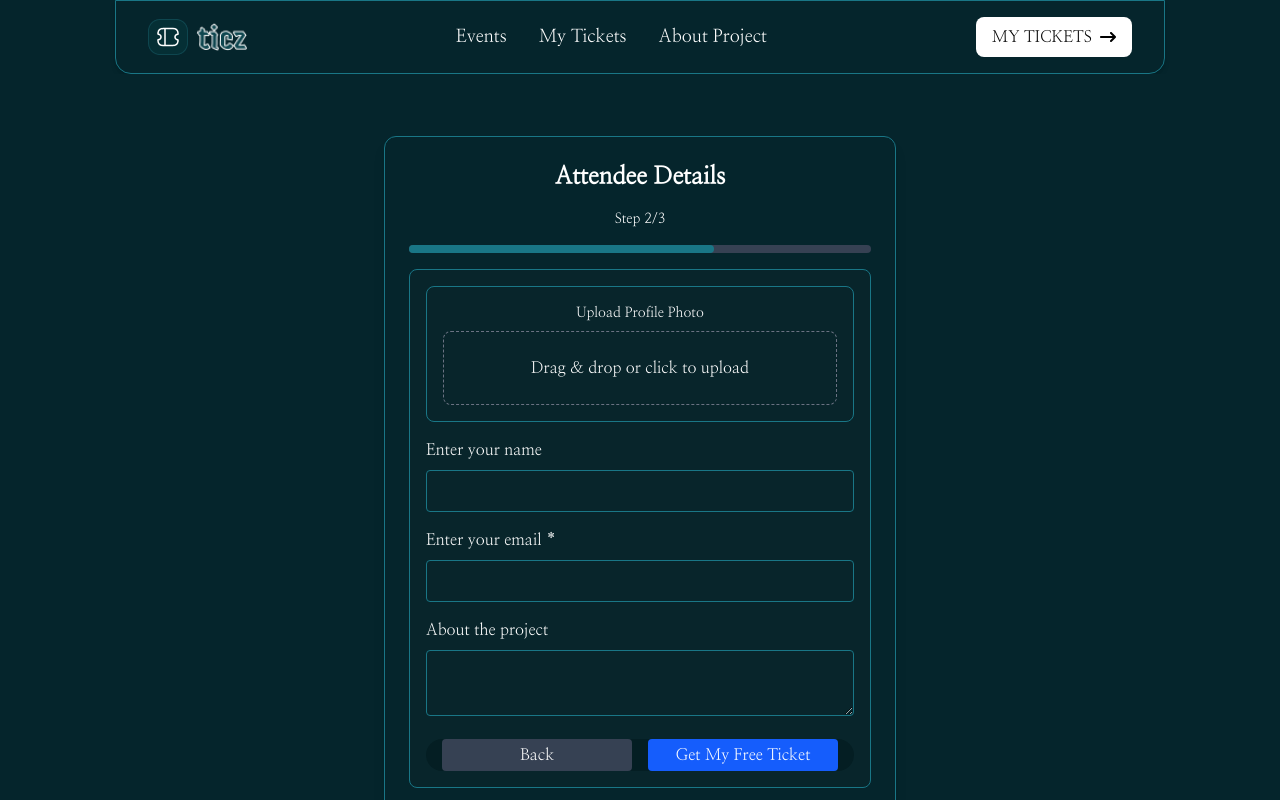
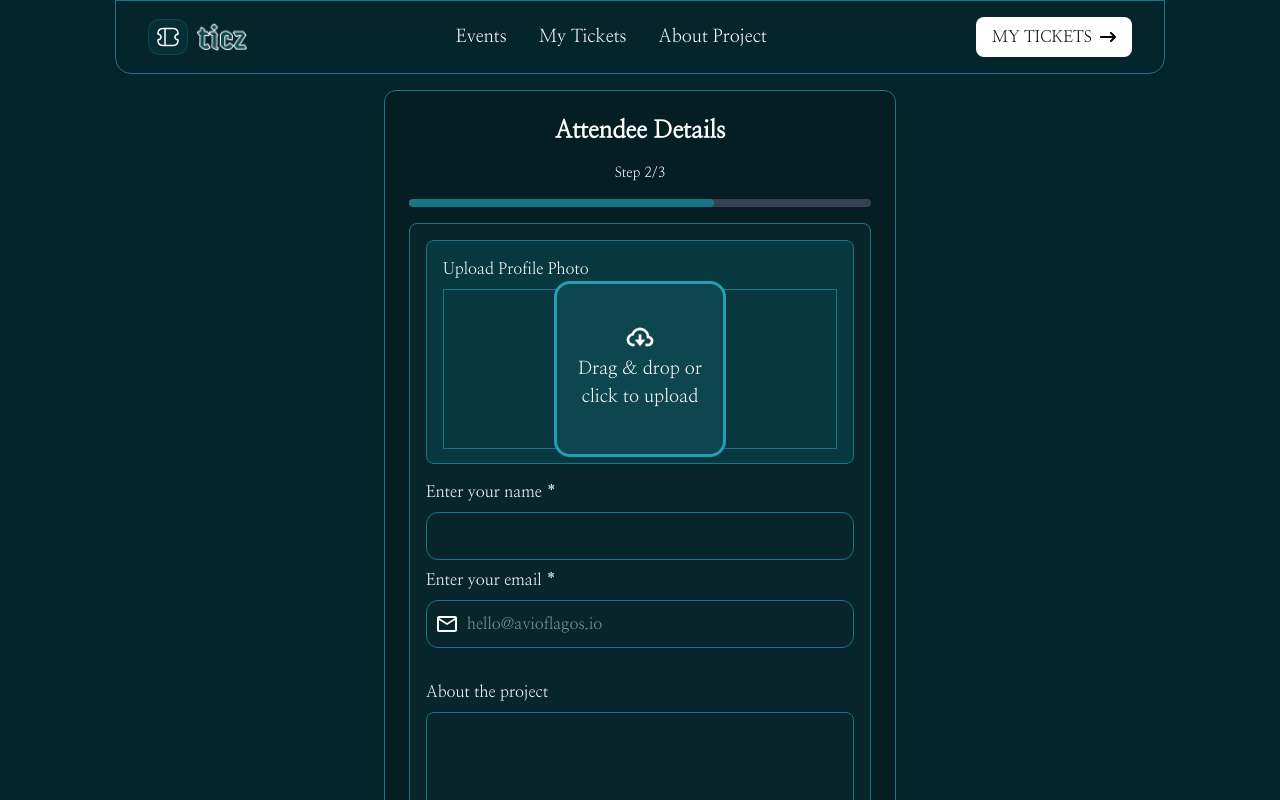
Before and after one commit to lordgreg003/hng-ticket-generator-profile, a React (Vite) app: page /attendee-details in a window 1280 px wide. Shown: the top 800 px of the page. Built offline with nearby package versions, Linux system fonts and the light colour scheme.

Commit message:
added attendance-detail

```diff
--- a/package.json
+++ b/package.json
@@ -11,6 +11,7 @@
   },
   "dependencies": {
     "@tailwindcss/vite": "^4.0.6",
+    "axios": "^1.7.9",
     "react": "^19.0.0",
     "react-dom": "^19.0.0",
     "react-icons": "^5.4.0",
--- a/src/assets/assets.js
+++ b/src/assets/assets.js
@@ -1,7 +1,9 @@
 import thumb from "./thumb.png";
 import ticz from "./ticz.png";
+import icon from "./icon.png";
 
 export const assets = {
   thumb,
   ticz,
+  icon,
 };
--- a/src/components/AttendeeDetails.jsx
+++ b/src/components/AttendeeDetails.jsx
@@ -1,48 +1,220 @@
-import { useState } from "react";
-import {  useNavigate } from "react-router-dom";
+import { useState, useEffect, useRef } from "react";
+import { useNavigate } from "react-router-dom";
+import { assets } from "../assets/assets";
+import axios from "axios";
+import { MdOutlineMail } from "react-icons/md";
 
 const AttendeeDetails = () => {
-
   const navigate = useNavigate();
   const [name, setName] = useState("");
   const [email, setEmail] = useState("");
   const [about, setAbout] = useState("");
   const [profilePhoto, setProfilePhoto] = useState(null);
+  const [ticketData, setTicketData] = useState(null);
+  const [errors, setErrors] = useState({});
+  const fileInputRef = useRef(null);
 
-    const handleFileUpload = (event) => {
-      setProfilePhoto(event.target.files[0]);
+  useEffect(() => {
+    const storedTicketData = localStorage.getItem("ticketData");
+    if (storedTicketData) {
+      setTicketData(JSON.parse(storedTicketData));
+    }
+  }, []);
+
+  const validateEmail = (email) => {
+    const regex = /^[^\s@]+@[^\s@]+\.[^\s@]+$/;
+    return regex.test(email);
+  };
+
+  const handleFileUpload = async (event) => {
+    const file = event.target.files[0];
+    if (file && file.type.startsWith("image/")) {
+      const formData = new FormData();
+      formData.append("file", file);
+      formData.append("upload_preset", "ml_default");
+      formData.append("cloud_name", "dg8cmo2gb");
+
+      try {
+        const response = await axios.post(
+          `https://api.cloudinary.com/v1_1/dg8cmo2gb/image/upload`,
+          formData,
+          {
+            headers: {
+              "Content-Type": "multipart/form-data",
+            },
+          }
+        );
+        console.log("Upload successful:", response.data.secure_url);
+        setProfilePhoto(response.data.secure_url);
+      } catch (error) {
+        console.error("Upload failed:", error);
+      }
+    }
+  };
+
+  const handleSubmit = () => {
+    const newErrors = {};
+    if (!name.trim()) {
+      newErrors.name = "Name is required.";
+    }
+    if (!email.trim()) {
+      newErrors.email = "Email is required.";
+    } else if (!validateEmail(email)) {
+      newErrors.email = "Please enter a valid email address.";
+    }
+    if (!profilePhoto) {
+      newErrors.profilePhoto = "Profile photo is required.";
+    }
+    if (Object.keys(newErrors).length > 0) {
+      setErrors(newErrors);
+      return;
+    }
+    const attendeeDetails = {
+      name,
+      email,
+      about,
+      profilePhoto,
+    };
+
+    const finalTicketData = { ...ticketData, ...attendeeDetails };
+
+    localStorage.setItem("finalTicketData", JSON.stringify(finalTicketData));
+    navigate("/tickets");
+  };
+
+  const handleDragOver = (e) => {
+    e.preventDefault();
+    e.stopPropagation();
+  };
+
+  const handleDrop = (e) => {
+    e.preventDefault();
+    e.stopPropagation();
+
+    const file = e.dataTransfer.files[0];
+    if (file && file.type.startsWith("image/")) {
+      handleFileUpload({ target: { files: [file] } }); // Reuse the file upload handler
+    } else {
+      setErrors({
+        ...errors,
+        profilePhoto: "Please select a valid image file.",
+      });
+    }
+  };
+
+  const handleUploadAreaClick = () => {
+    fileInputRef.current.click();
   };
 
   return (
     <div className="min-h-screen flex items-center justify-center bg-[#05252C] text-white p-4">
-        <div className="bg-[#05252C] border border-[#197686] p-6 rounded-xl shadow-lg w-full max-w-lg">
-          <h2 className="text-2xl font-bold mb-4 text-center">Attendee Details</h2>
+      <div className="bg-[#041E23] border border-[#197686] p-6 rounded-xl shadow-lg w-full max-w-lg">
+        <h2 className="text-2xl font-bold mb-4 text-center">
+          Attendee Details
+        </h2>
         <p className="text-center text-sm mb-4">Step 2/3</p>
         <div className="w-full bg-gray-700 rounded-full h-2 mb-4">
-            <div className="bg-[#197686] h-2 rounded-full" style={{ width: "66%" }}></div>
+          <div
+            className="bg-[#197686] h-2 rounded-full"
+            style={{ width: "66%" }}
+          ></div>
         </div>
 
         <div className="border border-[#197686] bg-[#08252B] p-4 rounded-lg">
-            <div className="border border-[#197686] p-4 rounded-lg mb-4 text-center">
-              <label className="block mb-2 text-sm">Upload Profile Photo</label>
-              <div className="border border-dashed border-gray-500 p-6 rounded-lg cursor-pointer text-center">
-                <input type="file" className="hidden" onChange={handleFileUpload} />
-                {profilePhoto ? <p>{profilePhoto.name}</p> : <p>Drag & drop or click to upload</p>}
+          <div
+            className="border border-[#197686] bg-[#07373F] p-4 rounded-lg mb-4 h-64 md:h-56 flex flex-col"
+            onDragOver={handleDragOver}
+            onDrop={handleDrop}
+          >
+            <label className="block mb-2 text-base">Upload Profile Photo</label>
+            <div
+              className="border border-[#197686] p-6 cursor-pointer bg-[#07373F] text-center h-48 md:h-40 flex items-center justify-center"
+              onClick={handleUploadAreaClick}
+            >
+              <div className="bg-[#0E464F] md:z-10  h-40 md:h-[11rem] w-[52rem] md:w-1/2 rounded-2xl flex items-center justify-center border-3 border-[#24A0B5] p-5">
+                <input
+                  type="file"
+                  className="hidden"
+                  onChange={handleFileUpload}
+                  accept="image/*"
+                  ref={fileInputRef}
+                />
+                {profilePhoto ? (
+                  <img
+                    src={profilePhoto}
+                    alt="Profile Preview"
+                    className="w-full h-full object-cover rounded-2xl"
+                  />
+                ) : (
+                  <div className="flex flex-col items-center justify-center gap-2">
+                    <img src={assets.icon} alt="Upload Icon" />
+                    <p className="text-xs sm:text-sm md:text-base lg:text-lg">
+                      Drag & drop or click to upload
+                    </p>
+                  </div>
+                )}
               </div>
             </div>
+            {errors.profilePhoto && (
+              <p className="text-red-500 text-sm mt-2">{errors.profilePhoto}</p>
+            )}
+          </div>
 
-            <label className="block mb-2">Enter your name</label>
-            <input type="text" className="w-full p-2 rounded bg-[#08252B] border border-[#197686] focus:outline-none" value={name} onChange={(e) => setName(e.target.value)} />
+          <label className="block mb-2">Enter your name *</label>
+          <input
+            type="text"
+            className="w-full p-2 rounded-xl bg-[#08252B] border border-[#197686] focus:outline-none mb-2 h-12"
+            value={name}
+            onChange={(e) => setName(e.target.value)}
+            required
+          />
+          {errors.name && (
+            <p className="text-red-500 text-sm mb-2">{errors.name}</p>
+          )}
 
-            <label className="block mt-4 mb-2">Enter your email *</label>
-            <input type="email" className="w-full p-2 rounded bg-[#08252B] border border-[#197686] focus:outline-none" value={email} onChange={(e) => setEmail(e.target.value)} />
+          <label className="block mb-2">Enter your email *</label>
+          <div className="w-full p-2 rounded-xl bg-[#08252B] border border-[#197686] focus:outline-none mb-2 h-12 flex flex-row items-center gap-2">
+            <MdOutlineMail className="text-2xl" />
+            <input
+              className="w-[90%] h-[95%] text-left text-white outline-none"
+              type="email"
+              value={email}
+              onChange={(e) => setEmail(e.target.value)}
+              required
+              placeholder="hello@avioflagos.io"
+            />
+          </div>
+          <input
+            type="email"
+            value={email}
+            onChange={(e) => setEmail(e.target.value)}
+            required
+          />
+          {errors.email && (
+            <p className="text-red-500 text-sm mb-2">{errors.email}</p>
+          )}
 
-            <label className="block mt-4 mb-2">About the project</label>
-            <textarea className="w-full p-2 rounded bg-[#08252B] border border-[#197686] focus:outline-none" value={about} onChange={(e) => setAbout(e.target.value)}></textarea>
+          <label className="block mb-2">About the project</label>
+          <textarea
+            className="w-full p-2 rounded-lg bg-[#08252B] border border-[#197686] focus:outline-none mb-4 h-24"
+            value={about}
+            onChange={(e) => setAbout(e.target.value)}
+            required
+          ></textarea>
 
-            <div className="flex bg-[#041E23] px-4 rounded-2xl justify-between gap-4 mt-4">
-              <button onClick={() => navigate(-1)} className="w-full p-1 bg-gray-700 rounded hover:bg-gray-600">Back</button>
-              <button className="w-full p-1 bg-blue-600 rounded hover:bg-blue-500">Get My Free Ticket</button>
+          <div className="flex-col sm:flex sm:flex-row bg-[#05252C] px-4 rounded-2xl justify-between gap-4 mt-4 sm:h-14 h-24 space-y-2 sm:space-y-0 items-center">
+            <button
+              onClick={() => navigate(-1)}
+              className="w-full p-1 bg-gray-700 rounded hover:bg-gray-600 h-10 flex items-center justify-center"
+            >
+              Back
+            </button>
+            <button
+              onClick={handleSubmit}
+              className="w-full p-1 bg-blue-600 rounded hover:bg-blue-500 h-10 flex items-center justify-center"
+            >
+              Get My Free Ticket
+            </button>
           </div>
         </div>
       </div>
--- a/src/components/NavBar.jsx
+++ b/src/components/NavBar.jsx
@@ -1,27 +1,35 @@
 import { FaArrowRightLong } from "react-icons/fa6";
 import { assets } from "../assets/assets";
+import { NavLink, Link } from "react-router-dom";
 
 const NavBar = () => {
   return (
     <nav className="flex items-center justify-between bg-[#05252C] border border-[#197686] text-white py-4 px-8 shadow-md rounded-b-2xl">
-
+      <Link to={"/"}>
         <div className="flex flex-row gap-2 items-center justify-center ">
           <img src={assets.thumb} alt="thumb" />
           <img className="h-7" src={assets.ticz} alt="ticz" />
         </div>
-
+      </Link>
 
       <ul className="hidden md:flex space-x-8 text-lg">
+        <NavLink to={"/"}>
           <li className="hover:text-cyan-300 cursor-pointer">Events</li>
+        </NavLink>
+        <NavLink to={"/tickets"}>
           <li className="hover:text-cyan-300 cursor-pointer">My Tickets</li>
+        </NavLink>
+        <NavLink to={"/about"}>
           <li className="hover:text-cyan-300 cursor-pointer">About Project</li>
+        </NavLink>
       </ul>
 
-      {/* MY TICKETS Button */}
+      <NavLink to={"/tickets"}>
         <div className="bg-white flex items-center flex-row gap-2 text-black px-4 py-2 rounded-lg cursor-pointer">
           <p>MY TICKETS</p>
           <FaArrowRightLong />
         </div>
+      </NavLink>
     </nav>
   );
 };
--- /dev/null
+++ b/src/pages/Events.jsx
@@ -0,0 +1,11 @@
+import TicketSelection from "../components/TicketSelection";
+
+const Events = () => {
+  return (
+    <div>
+      <TicketSelection />
+    </div>
+  );
+};
+
+export default Events;
--- a/src/pages/Home.jsx
+++ /dev/null
@@ -1,13 +0,0 @@
-// import AttendeeDetails from "../components/AttendeeDetails";
-import TicketSelection from "../components/TicketSelection";
-
-const Home = () => {
-  return (
-    <div>
-      <TicketSelection />
-      {/* <AttendeeDetails /> */}
-    </div>
-  );
-};
-
-export default Home;
--- /dev/null
+++ b/src/pages/Tickets.jsx
@@ -0,0 +1,10 @@
+
+const Tickets = () => {
+  return (
+    <div>
+
+    </div>
+  )
+}
+
+export default Tickets
```
Also changed, not shown: src/App.jsx (+5 -3 lines), src/components/TicketSelection.jsx (+16 -18 lines), src/assets/icon.png (added), 1 other file (tests, documents, lock files or other folders). Lines whose indentation alone changed are shown as unchanged.
